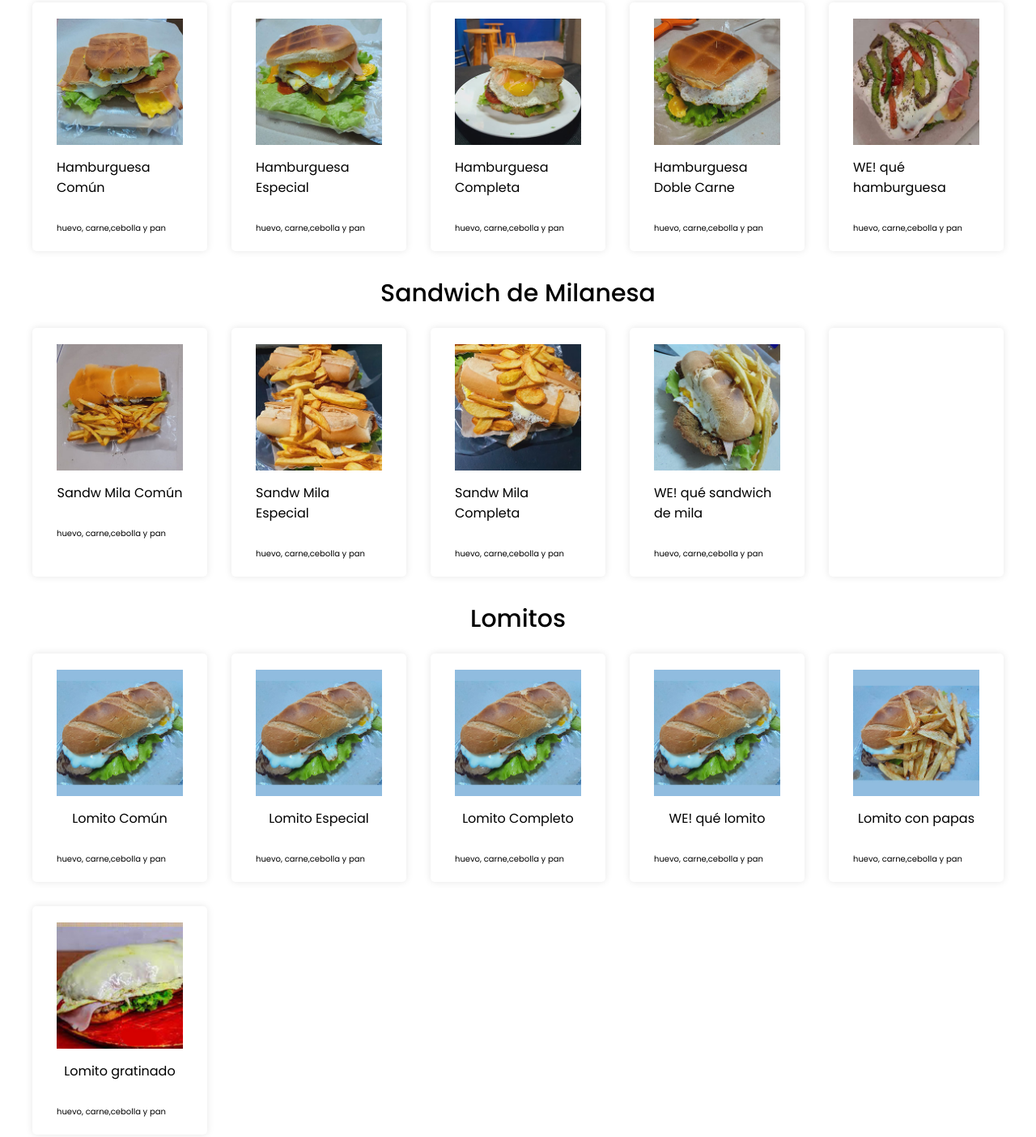
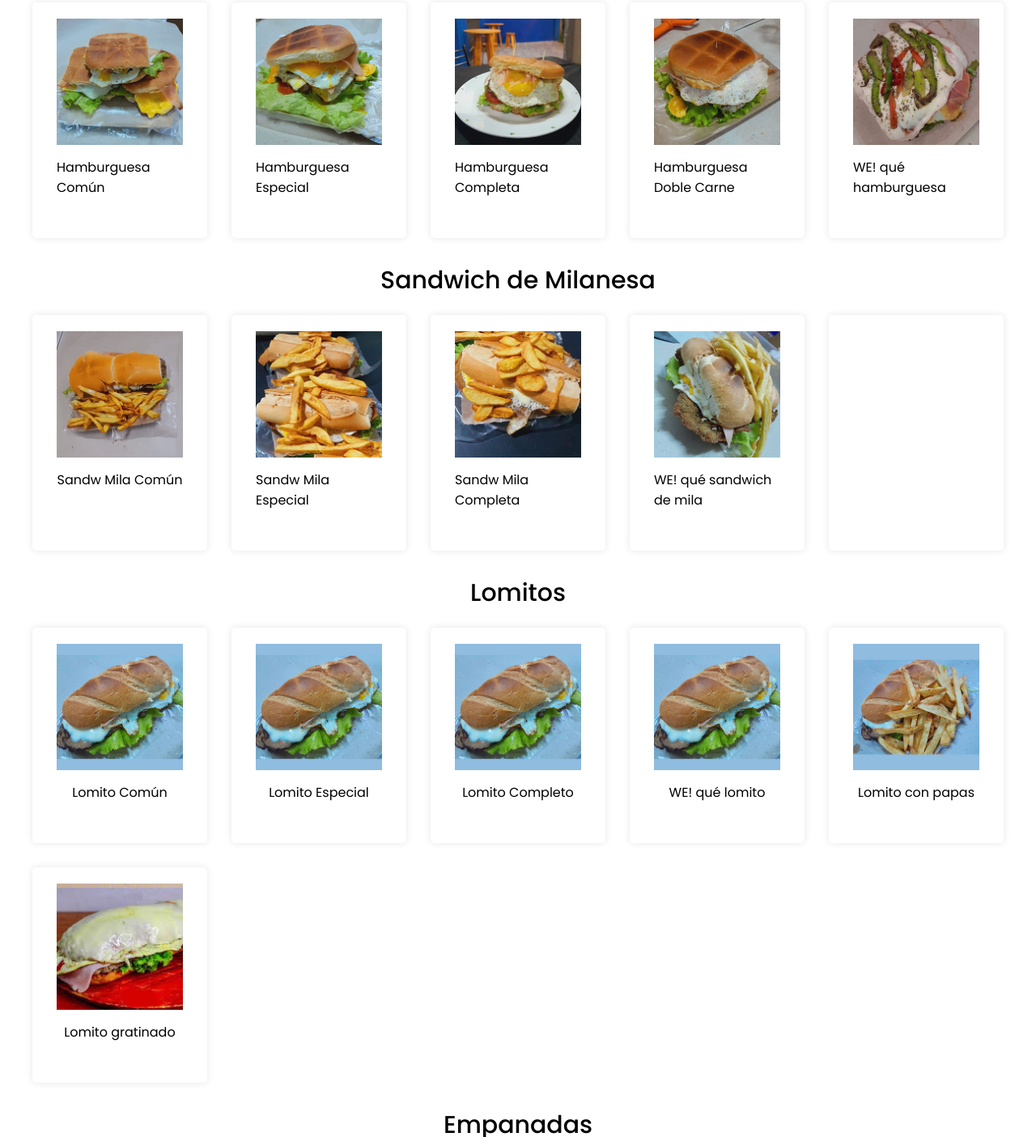
Before and after one commit to wequehamburguesa/menu, a plain HTML site: page index.html in a window 1280 px wide. Shown: the part 147-1551 px from the top of the page at 81% size. Drawn offline with nearby package versions, Linux system fonts and the light colour scheme.

Commit message:
Update detalles

```diff
--- a/index.html
+++ b/index.html
@@ -56,7 +56,7 @@
 						<div class="content-card-product">
 							<h3>Hamburguesa Común</h3>
 						</div>
-						<p class="price">huevo, carne,cebolla y pan</p>
+						<!-- <p class="price">huevo, carne,cebolla y pan</p>-->
 					</div>
 					<!-- Producto 2 -->
 					<div class="card-product">
@@ -70,7 +70,7 @@
 						<div class="content-card-product">
 							<h3>Hamburguesa Especial</h3>
 						</div>
-						<p class="price">huevo, carne,cebolla y pan</p>
+						<!-- <p class="price">huevo, carne,cebolla y pan</p>-->
 					</div>
 					<!--  -->
 					<div class="card-product">
@@ -83,7 +83,7 @@
 						<div class="content-card-product">
 							<h3>Hamburguesa Completa</h3>
 						</div>
-						<p class="price">huevo, carne,cebolla y pan</p>
+						<!-- <p class="price">huevo, carne,cebolla y pan</p>-->
 					</div>
 					<!--  -->
 					<div class="card-product">
@@ -93,7 +93,7 @@
 						<div class="content-card-product">
 							<h3>Hamburguesa Doble Carne</h3>
 						</div>
-						<p class="price">huevo, carne,cebolla y pan</p>
+						<!-- <p class="price">huevo, carne,cebolla y pan</p>-->
 					</div>
 					<!--  -->
 					<div class="card-product">
@@ -103,7 +103,7 @@
 						<div class="content-card-product">
 							<h3>WE! qué hamburguesa</h3>
 						</div>
-						<p class="price">huevo, carne,cebolla y pan</p>
+						<!-- <p class="price">huevo, carne,cebolla y pan</p>-->
 					</div>
 				</div>
 			</section>
@@ -127,7 +127,7 @@
 			<div class="content-card-product">
 				<h3>Sandw Mila Común</h3>
 			</div>
-			<p class="price">huevo, carne,cebolla y pan</p>
+			<!-- <p class="price">huevo, carne,cebolla y pan</p>-->
 		</div>
 		<!-- Producto 2 -->
 		<div class="card-product">
@@ -141,7 +141,7 @@
 			<div class="content-card-product">
 				<h3>Sandw Mila Especial</h3>
 			</div>
-			<p class="price">huevo, carne,cebolla y pan</p>
+			<!-- <p class="price">huevo, carne,cebolla y pan</p>-->
 		</div>
 		<!--  -->
 		<div class="card-product">
@@ -154,7 +154,7 @@
 			<div class="content-card-product">
 				<h3>Sandw Mila Completa</h3>
 			</div>
-			<p class="price">huevo, carne,cebolla y pan</p>
+			<!-- <p class="price">huevo, carne,cebolla y pan</p>-->
 		</div>
 		<!--  -->
 		<div class="card-product">
@@ -164,7 +164,7 @@
 			<div class="content-card-product">
 				<h3>WE! qué sandwich de mila</h3>
 			</div>
-			<p class="price">huevo, carne,cebolla y pan</p>
+			<!-- <p class="price">huevo, carne,cebolla y pan</p>-->
 		</div>
 		<!--  -->
 		<div class="card-product">
@@ -189,7 +189,7 @@
 						<div class="content-card-product">
 							<h3>Lomito Común</h3>
 						</div>
-						<p class="price">huevo, carne,cebolla y pan</p>
+						<!-- <p class="price">huevo, carne,cebolla y pan</p>-->
 					</div>
 					<!-- Producto 2 -->
 					<div class="card-product">
@@ -202,7 +202,7 @@
 						<div class="content-card-product">
 							<h3>Lomito Especial</h3>
 						</div>
-						<p class="price">huevo, carne,cebolla y pan</p>
+						<!-- <p class="price">huevo, carne,cebolla y pan</p>-->
 					</div>
 					<!--  -->
 					<div class="card-product">
@@ -212,7 +212,7 @@
 						<div class="content-card-product">
 							<h3>Lomito Completo</h3>
 						</div>
-						<p class="price">huevo, carne,cebolla y pan</p>
+						<!-- <p class="price">huevo, carne,cebolla y pan</p>-->
 					</div>
 					<!--  -->
 					<div class="card-product">
@@ -222,7 +222,7 @@
 						<div class="content-card-product">
 							<h3>WE! qué lomito</h3>
 						</div>
-						<p class="price">huevo, carne,cebolla y pan</p>
+						<!-- <p class="price">huevo, carne,cebolla y pan</p>-->
 					</div>
 					<!--  -->
 					<div class="card-product">
@@ -232,7 +232,7 @@
 						<div class="content-card-product">
 							<h3>Lomito con papas</h3>
 						</div>
-						<p class="price">huevo, carne,cebolla y pan</p>
+						<!-- <p class="price">huevo, carne,cebolla y pan</p>-->
 					</div>
 					<!--  -->
 					<div class="card-product">
@@ -242,7 +242,7 @@
 						<div class="content-card-product">
 							<h3>Lomito gratinado</h3>
 						</div>
-						<p class="price">huevo, carne,cebolla y pan</p>
+						<!-- <p class="price">huevo, carne,cebolla y pan</p>-->
 					</div>
 				</div>
 			</section>
@@ -264,7 +264,7 @@
 						<div class="content-card-product">
 							<h3>Empanadas Carne</h3>
 						</div>
-						<p class="price">huevo, carne,cebolla y pan</p>
+						<!-- <p class="price">huevo, carne,cebolla y pan</p>-->
 					</div>
 					<!-- Producto 2 -->
 					<div class="card-product">
@@ -278,7 +278,7 @@
 						<div class="content-card-product">
 							<h3>Empanadas Jamón y Queso</h3>
 						</div>
-						<p class="price">huevo, carne,cebolla y pan</p>
+						<!-- <p class="price">huevo, carne,cebolla y pan</p>-->
 					</div>
 					<!--  -->
 					<div class="card-product">
@@ -309,7 +309,7 @@
 						<div class="content-card-product">
 							<h3>Pizza Común</h3>
 						</div>
-						<p class="price">huevo, carne,cebolla y pan</p>
+						<!-- <p class="price">huevo, carne,cebolla y pan</p>-->
 					</div>
 					<!-- Producto 2 -->
 					<div class="card-product">
@@ -323,7 +323,7 @@
 						<div class="content-card-product">
 							<h3>Pizza Especial</h3>
 						</div>
-						<p class="price">huevo, carne,cebolla y pan</p>
+						<!-- <p class="price">huevo, carne,cebolla y pan</p>-->
 					</div>
 					<!--  -->
 					<div class="card-product">
@@ -336,7 +336,7 @@
 						<div class="content-card-product">
 							<h3>WE! que pizza</h3>
 						</div>
-						<p class="price">huevo, carne,cebolla y pan</p>
+						<!-- <p class="price">huevo, carne,cebolla y pan</p>-->
 					</div>
 					<!--  -->
 					<div class="card-product">
@@ -361,7 +361,7 @@
 						<div class="content-card-product">
 							<h3>Porción de Papas</h3>
 						</div>
-						<p class="price">huevo, carne,cebolla y pan</p>
+						<!-- <p class="price">huevo, carne,cebolla y pan</p>-->
 					</div>
 					<!-- Producto 2 -->
 					<div class="card-product">
@@ -374,7 +374,7 @@
 						<div class="content-card-product">
 							<h3>Carlito de J&Q</h3>
 						</div>
-						<p class="price">huevo, carne,cebolla y pan</p>s
+						<!-- <p class="price">huevo, carne,cebolla y pan</p>-->
 					</div>
 					<!--  -->
 					<div class="card-product">
@@ -384,7 +384,7 @@
 						<div class="content-card-product">
 							<h3>Triple</h3>
 						</div>
-						<p class="price">huevo, carne,cebolla y pan</p>
+						<!-- <p class="price">huevo, carne,cebolla y pan</p>-->
 					</div>
 					<!--  -->
 					<div class="card-product">
@@ -394,7 +394,7 @@
 						<div class="content-card-product">
 							<h3>Salchipapas</h3>
 						</div>
-						<p class="price">huevo, carne,cebolla y pan</p>
+						<!-- <p class="price">huevo, carne,cebolla y pan</p>-->
 					</div>
 					<!--  -->
 					<div class="card-product">
@@ -404,7 +404,7 @@
 						<div class="content-card-product">
 							<h3>Picada para 2 personas</h3>
 						</div>
-						<p class="price">huevo, carne,cebolla y pan</p>
+						<!-- <p class="price">huevo, carne,cebolla y pan</p>-->
 					</div>
 					<!--  -->
 					<div class="card-product">
@@ -414,7 +414,7 @@
 						<div class="content-card-product">
 							<h3>Picada para 4 personas</h3>
 						</div>
-						<p class="price">huevo, carne,cebolla y pan</p>
+						<!-- <p class="price">huevo, carne,cebolla y pan</p>-->
 					</div>
 				</div>
 			</section>
@@ -434,7 +434,7 @@
 						<div class="content-card-product">
 							<h3>Mila sola</h3>
 						</div>
-						<p class="price">huevo, carne,cebolla y pan</p>
+						<!-- <p class="price">huevo, carne,cebolla y pan</p>-->
 					</div>
 					<!-- Producto 2 -->
 					<div class="card-product">
@@ -448,7 +448,7 @@
 						<div class="content-card-product">
 							<h3>Mila a caballo</h3>
 						</div>
-						<p class="price">huevo, carne,cebolla y pan</p>
+						<!-- <p class="price">huevo, carne,cebolla y pan</p> -->
 					</div>
 					<!--  -->
 					<div class="card-product">
@@ -461,7 +461,7 @@
 						<div class="content-card-product">
 							<h3>Mila con ensalada</h3>
 						</div>
-						<p class="price">huevo, carne,cebolla y pan</p>
+						<!-- <p class="price">huevo, carne,cebolla y pan</p>-->
 					</div>
 					<!--  -->
 					<div class="card-product">
@@ -471,7 +471,7 @@
 						<div class="content-card-product">
 							<h3>Mila con papas</h3>
 						</div>
-						<p class="price">huevo, carne,cebolla y pan</p>
+						<!-- <p class="price">huevo, carne,cebolla y pan</p>-->
 					</div>
 					<!--  -->
 					<div class="card-product">
@@ -497,7 +497,7 @@
 						<div class="content-card-product">
 							<h3>Napolitana sola</h3>
 						</div>
-						<p class="price">huevo, carne,cebolla y pan</p>
+						<!-- <p class="price">huevo, carne,cebolla y pan</p>-->
 					</div>
 					<!-- Producto 2 -->
 					<div class="card-product">
@@ -511,7 +511,7 @@
 						<div class="content-card-product">
 							<h3>Napolitana con huevo frito</h3>
 						</div>
-						<p class="price">huevo, carne,cebolla y pan</p>
+						<!-- <p class="price">huevo, carne,cebolla y pan</p>-->
 					</div>
 					<!--  -->
 					<div class="card-product">
@@ -524,7 +524,7 @@
 						<div class="content-card-product">
 							<h3>Napolitana con ensalada</h3>
 						</div>
-						<p class="price">huevo, carne,cebolla y pan</p>
+						<!-- <p class="price">huevo, carne,cebolla y pan</p>-->
 					</div>
 					<!--  -->
 					<div class="card-product">
@@ -534,7 +534,7 @@
 						<div class="content-card-product">
 							<h3>Napolitana con papas fritas</h3>
 						</div>
-						<p class="price">huevo, carne,cebolla y pan</p>
+						<!-- <p class="price">huevo, carne,cebolla y pan</p>-->
 					</div>
 					<!--  -->
 					<div class="card-product">
@@ -559,7 +559,7 @@
 						<div class="content-card-product">
 							<h3>Lomito al plato con papas</h3>
 						</div>
-						<p class="price">huevo, carne,cebolla y pan</p>
+						<!-- <p class="price">huevo, carne,cebolla y pan</p>-->
 					</div>
 					<!-- Producto 2 -->
 					<div class="card-product">
@@ -573,7 +573,7 @@
 						<div class="content-card-product">
 							<h3>Lomito al plato con huevo</h3>
 						</div>
-						<p class="price">huevo, carne,cebolla y pan</p>
+						<!-- <p class="price">huevo, carne,cebolla y pan</p>-->
 					</div>
 					<!--  -->
 					<div class="card-product">
```
